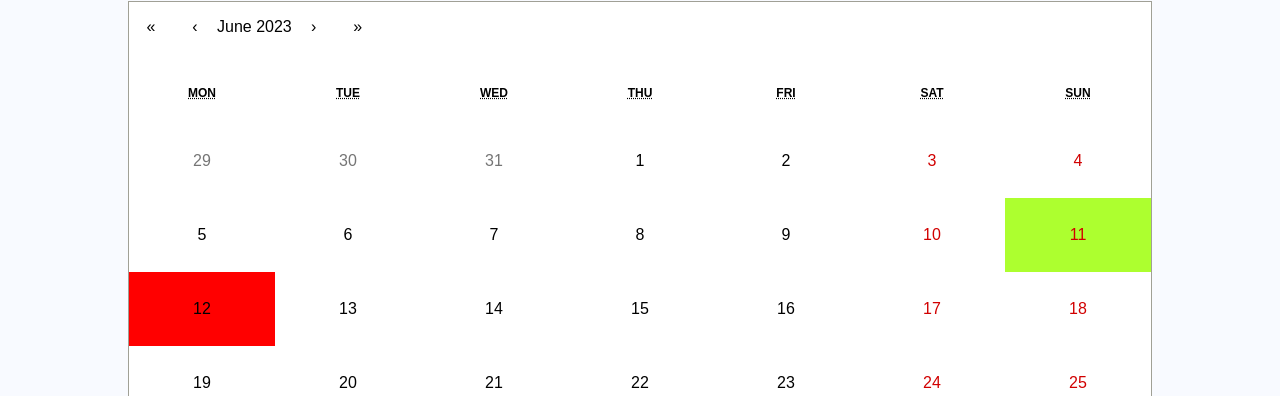
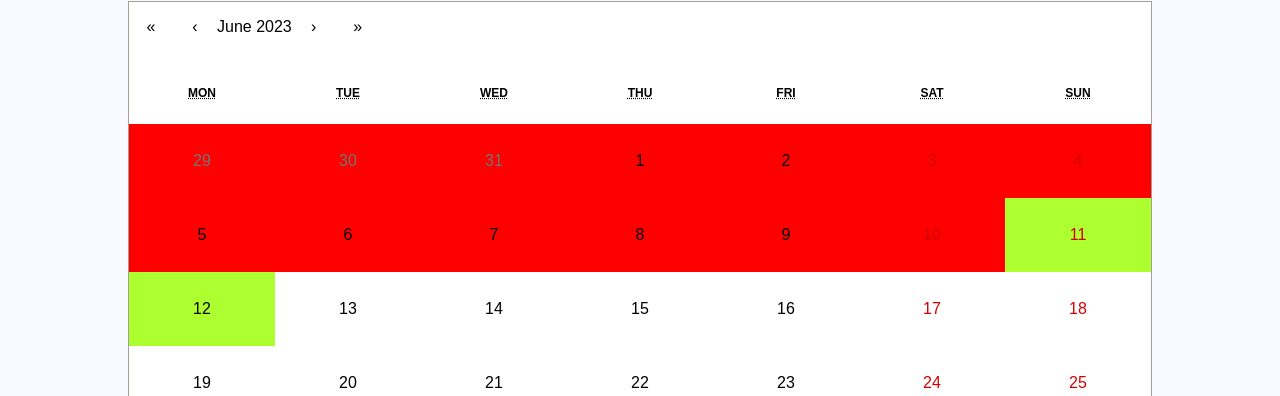
Before and after one commit to edisonqu/jamhacks-7, a React (Create React App) app: page / in a window 1280 px wide. Shown: the part 238-634 px from the top of the page. Built offline with nearby package versions, Linux system fonts and the light colour scheme; no server answers.

Commit message:
calendar fixed

```diff
--- a/src/pages/Home.js
+++ b/src/pages/Home.js
@@ -4,8 +4,10 @@ import Calendar from 'react-calendar';
 import './page-styles/Home.css'
 
 const Home = () => {
-    const showeredDate = new Date(2023, 5, 11);
-    const missedDate = new Date(2023, 5, 12);
+    const currentDate = new Date();
+    const showeredDate1 = new Date(2023, 5, 11);
+    const showeredDate2 = new Date(2023, 5, 12);
+    const showeredDates = [showeredDate1, showeredDate2]
 
     const [date, setDate] = useState(new Date());
     const onChange = date => {
@@ -37,23 +39,30 @@ const Home = () => {
             <Calendar onChange={onChange} className=''
              tileClassName={({ date, view }) => {
                 // Check if the date is the one you want to highlight
+
+                for (let i = 0; i < showeredDates.length; i++) {
+                    const showeredDate = new Date(showeredDates[i]);
                     if (
+
                         date.getFullYear() === showeredDate.getFullYear() &&
                         date.getMonth() === showeredDate.getMonth() &&
                         date.getDate() === showeredDate.getDate()
+
                     ) {
                     // Return a custom class name for the specific date
                     return 'showered-date';
                     }
+                    else {
+                        if (currentDate > date) {
+                            return 'missed-date';
 
-                if (
-                    date.getFullYear() === missedDate.getFullYear() &&
-                    date.getMonth() === missedDate.getMonth() &&
-                    date.getDate() === missedDate.getDate()
-                  ) {
-                    // Return a custom class name for the specific date
-                    return 'missed-date';
                         }
+                    }
+                }
+
+
+
+
               }}/>
             <p>{date.toString}</p>
          </div>
```
Lines whose indentation alone changed are shown as unchanged.
